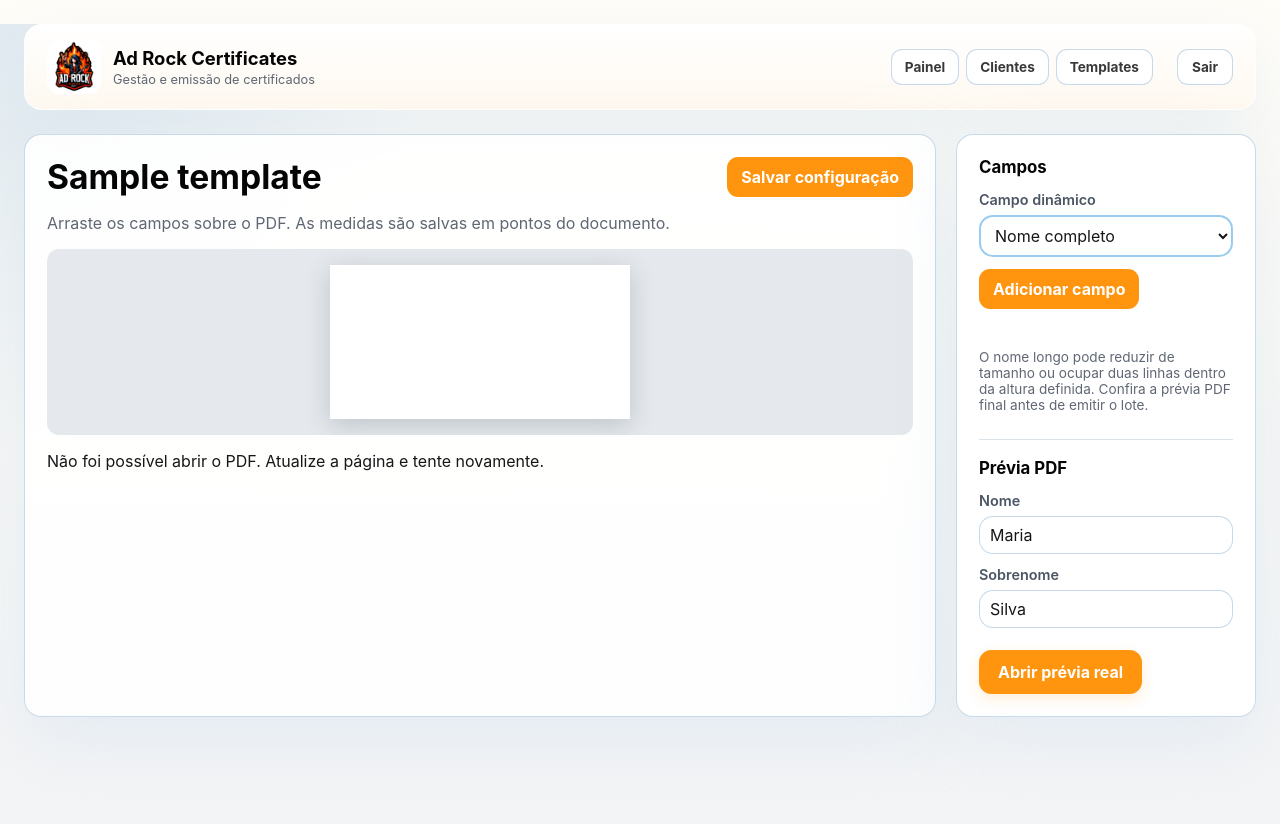
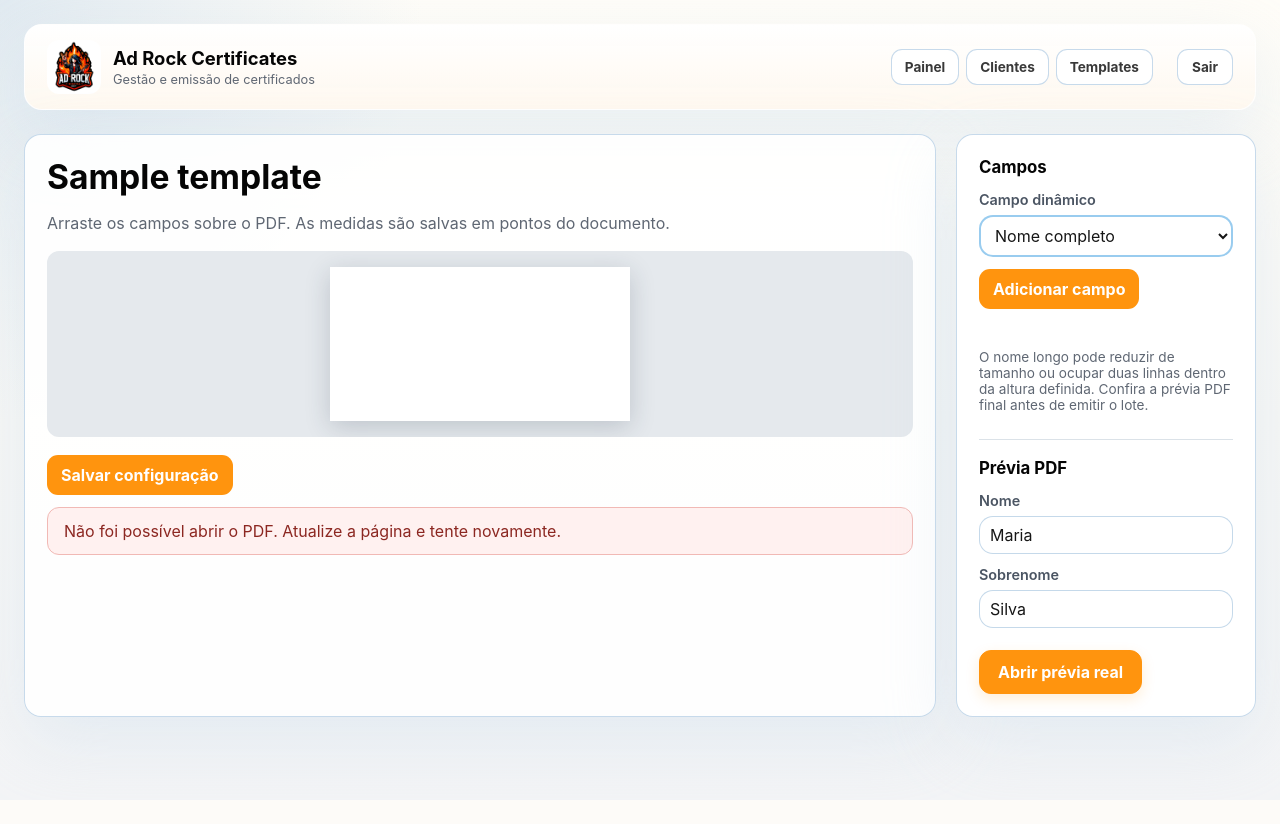
Before and after one commit to adrockmkt/adrock-gerador-certificados, a Flask app: page /templates/1/edit in a window 1280 px wide. After the commit the page ends 787 px from the top, so only its background shows below. Run offline with Flask 3, Linux system fonts and the light colour scheme; the visitor is signed in with stand-in values (Sample User, id 1); tables that the repository leaves empty hold one stand-in row (values such as "Sample post"); a map, chart or similar area stays blank; some libraries are stand-ins or nearby versions.

Commit message:
Improve template flow and editor feedback

```diff
--- a/app/static/app.css
+++ b/app/static/app.css
@@ -1,11 +1,11 @@
-@font-face { font-family: "Montserrat"; src: url("/static/fonts/montserrat/Montserrat-Regular.ttf") format("truetype"); font-weight: 400; }
-@font-face { font-family: "Montserrat"; src: url("/static/fonts/montserrat/Montserrat-SemiBold.ttf") format("truetype"); font-weight: 600; }
-@font-face { font-family: "Lato"; src: url("/static/fonts/lato/Lato-Regular.ttf") format("truetype"); font-weight: 400; }
-@font-face { font-family: "Lato"; src: url("/static/fonts/lato/Lato-SemiBold.ttf") format("truetype"); font-weight: 600; }
-@font-face { font-family: "Poppins"; src: url("/static/fonts/poppins/Poppins-Regular.ttf") format("truetype"); font-weight: 400; }
-@font-face { font-family: "Poppins"; src: url("/static/fonts/poppins/Poppins-SemiBold.ttf") format("truetype"); font-weight: 600; }
+@font-face { font-family: "Montserrat"; src: url("fonts/montserrat/Montserrat-Regular.ttf") format("truetype"); font-weight: 400; }
+@font-face { font-family: "Montserrat"; src: url("fonts/montserrat/Montserrat-SemiBold.ttf") format("truetype"); font-weight: 600; }
+@font-face { font-family: "Lato"; src: url("fonts/lato/Lato-Regular.ttf") format("truetype"); font-weight: 400; }
+@font-face { font-family: "Lato"; src: url("fonts/lato/Lato-SemiBold.ttf") format("truetype"); font-weight: 600; }
+@font-face { font-family: "Poppins"; src: url("fonts/poppins/Poppins-Regular.ttf") format("truetype"); font-weight: 400; }
+@font-face { font-family: "Poppins"; src: url("fonts/poppins/Poppins-SemiBold.ttf") format("truetype"); font-weight: 600; }
 :root {
-  font-family: Inter, system-ui, -apple-system, BlinkMacSystemFont, "Segoe UI", sans-serif;
+  font-family: Inter, system-ui, sans-serif;
   color: #171717;
   background: #fffdf8;
   --black: #050505;
@@ -18,7 +18,7 @@
 }
 * { box-sizing: border-box; }
 html { color-scheme: light; }
-body { min-height: 100vh; margin: 0; background: radial-gradient(circle at top left, rgba(193,214,233,.48), transparent 28%), linear-gradient(180deg, #fffdf8 0%, #f7f7f5 52%, #f3f4f6 100%); }
+body { display: flow-root; min-height: 100vh; margin: 0; font-family: inherit; font-weight: 400; background: radial-gradient(circle at top left, rgba(193,214,233,.48), transparent 28%), linear-gradient(180deg, #fffdf8 0%, #f7f7f5 52%, #f3f4f6 100%); }
 a { color: #262626; }
 a:hover { color: #a95600; }
 button { font: inherit; cursor: pointer; }
@@ -26,17 +26,20 @@
 h1 { margin: 0 0 10px; color: var(--black); font-size: clamp(1.65rem, 3vw, 2.1rem); line-height: 1.2; }
 h2 { color: var(--black); }
 .muted { color: var(--muted); }
-.eyebrow { margin: 0 0 10px; color: #b35700; font-size: .73rem; font-weight: 800; letter-spacing: .13em; text-transform: uppercase; }
+.eyebrow { margin: 0 0 10px; color: #b35700; font-size: .73rem; font-weight: 700; letter-spacing: .13em; text-transform: uppercase; }
 label { display: block; margin: 17px 0 7px; color: #4b5563; font-size: .9rem; font-weight: 600; }
 input:not([type="hidden"]):not([type="checkbox"]), select, textarea { display: block; width: 100%; padding: 11px 14px; color: #161616; background: rgba(255,255,255,.94); border: 1px solid rgba(193,214,233,.92); border-radius: 14px; font: inherit; }
 select { border-width: 2px; border-color: rgba(125,190,235,.78); }
 input:not([type="hidden"]):not([type="checkbox"]):focus, select:focus, textarea:focus { border-color: var(--orange); outline: none; box-shadow: 0 0 0 3px rgba(255,148,14,.18); }
 input[type="checkbox"] { width: 18px; height: 18px; margin-right: 8px; accent-color: var(--orange); vertical-align: middle; }
-form:not(.header-logout) > button:not(.text-button), .action-link { display: inline-flex; align-items: center; justify-content: center; min-height: 44px; padding: 11px 18px; color: white; background: var(--orange); border: 1px solid var(--orange); border-radius: 12px; font-weight: 750; text-decoration: none; box-shadow: 0 5px 14px rgba(255,148,14,.16); }
+form:not(.header-logout) > button:not(.text-button), .action-link { display: inline-flex; align-items: center; justify-content: center; min-height: 44px; padding: 11px 18px; color: white; background: var(--orange); border: 1px solid var(--orange); border-radius: 12px; font-weight: 700; text-decoration: none; box-shadow: 0 5px 14px rgba(255,148,14,.16); }
 form:not(.header-logout) > button:not(.text-button) { margin-top: 22px; }
 form:not(.header-logout) > button:not(.text-button):hover, .action-link:hover { color: white; background: #e27b00; border-color: #e27b00; }
 .error { padding: 13px 15px; color: #8c2721; background: #fff1f0; border: 1px solid #f1b9b5; border-radius: 12px; }
 .notice { padding: 13px 15px; color: #704b09; background: #fff2d1; border: 1px solid #f1d48f; border-radius: 12px; }
+.next-step { max-width: 780px; margin: 22px 0; padding: 20px 24px; background: #eef9f2; border: 1px solid #9ed7b4; border-radius: 17px; }
+.next-step strong { display: block; color: #176843; }
+.next-step p { margin: 8px 0 16px; }
 .small { font-size: .85rem; }
 .login-page { display: grid; place-items: center; padding: 24px; }
 .auth-shell { display: grid; grid-template-columns: minmax(0, 1fr) minmax(300px, 420px); gap: 32px; width: min(100%, 1060px); padding: 32px; background: linear-gradient(180deg, rgba(255,255,255,.97), rgba(255,248,239,.96)); border: 1px solid rgba(255,255,255,.85); border-radius: 20px; box-shadow: var(--shadow); }
@@ -77,7 +80,7 @@
 .home-grid { display: grid; grid-template-columns: repeat(2, minmax(0, 1fr)); gap: 20px; max-width: 900px; margin-top: 30px; }
 .home-card { display: flex; flex-direction: column; align-items: flex-start; gap: 10px; min-height: 215px; color: var(--black); text-decoration: none; transition: transform .15s ease, border-color .15s ease; }
 .home-card:hover { color: var(--black); border-color: #ffbf70; transform: translateY(-3px); }
-.home-card-icon { display: grid; place-items: center; width: 38px; height: 38px; color: #a95600; background: #fff0d9; border-radius: 11px; font-size: .8rem; font-weight: 800; }
+.home-card-icon { display: grid; place-items: center; width: 38px; height: 38px; color: #a95600; background: #fff0d9; border-radius: 11px; font-size: .8rem; font-weight: 700; }
 .home-card strong { font-size: 1.2rem; }
 .home-card > span:nth-of-type(2) { color: var(--muted); }
 .home-card-action { margin-top: auto; color: #b35700; font-size: .9rem; font-weight: 700; }
@@ -85,10 +88,15 @@
 .item-list li { margin: 12px 0; }
 .editor-layout { display: grid; grid-template-columns: minmax(0, 1fr) 300px; gap: 20px; width: min(calc(100% - 48px), 1280px); margin: 24px auto 60px; }
 .editor-workspace { min-width: 0; padding: 22px; background: rgba(255,255,255,.9); border: 1px solid rgba(193,214,233,.9); border-radius: 17px; box-shadow: var(--shadow); }
-.editor-heading { display: flex; align-items: start; justify-content: space-between; gap: 20px; }
+.editor-heading { margin-bottom: 18px; }
 .editor-heading h1 { margin: 0; }
-.editor-heading button, .editor-sidebar button:not(.field-item) { padding: 10px 14px; color: white; background: var(--orange); border: 0; border-radius: 11px; font-weight: 700; }
-.editor-heading button:hover, .editor-sidebar button:not(.field-item):hover { background: #e27b00; }
+.editor-save button, .editor-sidebar button:not(.field-item) { padding: 10px 14px; color: white; background: var(--orange); border: 0; border-radius: 11px; font-weight: 700; }
+.editor-save button:hover, .editor-sidebar button:not(.field-item):hover { background: #e27b00; }
+.editor-save button:disabled { cursor: wait; opacity: .65; }
+.editor-save { display: grid; justify-items: start; gap: 12px; margin-top: 18px; }
+.save-status { width: 100%; margin: 0; padding: 13px 16px; color: #425466; background: #f2f6fa; border: 1px solid #cbd8e4; border-radius: 12px; }
+.save-status.is-success { color: #176843; background: #e8f7ee; border-color: #9ed7b4; font-weight: 700; }
+.save-status.is-error { color: #8c2721; background: #fff1f0; border-color: #f1b9b5; }
 .pdf-stage { display: flex; justify-content: center; overflow: auto; padding: 16px; background: #e5e9ed; border-radius: 12px; }
 .pdf-page { position: relative; background: white; box-shadow: 0 6px 24px #22334433; }
 #field-layer { position: absolute; inset: 0; }
@@ -106,4 +114,4 @@
 .field-item { padding: 9px; text-align: left; background: #f1f5f7; border: 1px solid #dbe2e8; border-radius: 9px; }
 .field-item.selected { border-color: var(--orange); background: #fff2de; }
 @media (max-width: 900px) { .auth-shell { grid-template-columns: 1fr; } .editor-layout { grid-template-columns: 1fr; } .app-header { flex-wrap: wrap; } .header-brand { flex-basis: 100%; } }
-@media (max-width: 620px) { .login-page { padding: 12px; } .auth-shell { padding: 18px; gap: 20px; } .auth-brand { align-items: flex-start; } .auth-brand img { width: 60px; height: 60px; } .auth-features { grid-template-columns: 1fr; } .auth-features div { min-height: 0; } .app-header, .dashboard, .editor-layout { width: min(calc(100% - 24px), 1280px); } .app-header { padding: 14px; } .header-nav { width: 100%; } .header-logout { margin-left: auto; } .home-grid { grid-template-columns: 1fr; } .editor-heading { flex-wrap: wrap; } }
+@media (max-width: 620px) { .login-page { padding: 12px; } .auth-shell { padding: 18px; gap: 20px; } .auth-brand { align-items: flex-start; } .auth-brand img { width: 60px; height: 60px; } .auth-features { grid-template-columns: 1fr; } .app-header, .dashboard, .editor-layout { width: min(calc(100% - 24px), 1280px); } .app-header { padding: 14px; } .header-nav { width: 100%; } .header-logout { margin-left: auto; } .home-grid { grid-template-columns: 1fr; } }
--- a/app/static/editor.js
+++ b/app/static/editor.js
@@ -18,6 +18,18 @@
 let scale = 1;
 let page = null;
 let renderQueue = Promise.resolve();
+let editRevision = 0;
+
+function setStatus(message, tone = "neutral") {
+  status.textContent = message;
+  status.className = `save-status ${tone === "neutral" ? "" : `is-${tone}`}`;
+  status.setAttribute("role", tone === "error" ? "alert" : "status");
+}
+
+function markDirty() {
+  editRevision += 1;
+  setStatus("Alterações não salvas.");
+}
 
 const sample = { nome: "Maria", sobrenome: "Silva", nome_completo: "Maria Silva" };
 const labels = { nome: "Nome", sobrenome: "Sobrenome", nome_completo: "Nome completo" };
@@ -29,7 +41,7 @@
     await renderPage();
   } catch (error) {
     console.error("Falha ao carregar o template PDF no editor:", error);
-    status.textContent = "Não foi possível abrir o PDF. Atualize a página e tente novamente.";
+    setStatus("Não foi possível abrir o PDF. Atualize a página e tente novamente.", "error");
   }
 }
 
@@ -106,6 +118,7 @@
     box.removeEventListener("pointermove", move);
     box.removeEventListener("pointerup", end);
     box.removeEventListener("pointercancel", end);
+    if (field.x_pt !== oldX || field.y_pt !== oldY) markDirty();
     renderFields();
   };
   box.addEventListener("pointermove", move);
@@ -161,35 +174,37 @@
       field.height_pt = Math.min(pageHeight, Math.max(1, field.height_pt));
       field.y_pt = Math.max(field.height_pt / 2, Math.min(pageHeight - field.height_pt / 2, field.y_pt));
     }
+    markDirty();
     renderFields();
   });
 }
 document.getElementById("field-lines").addEventListener("change", (event) => {
   const field = fields.find((item) => item.id === selectedId);
-  if (field) { field.max_lines = Number(event.target.value); renderFields(); }
+  if (field) { field.max_lines = Number(event.target.value); markDirty(); renderFields(); }
 });
 document.getElementById("field-color").addEventListener("change", (event) => {
   const field = fields.find((item) => item.id === selectedId);
-  if (field) { field.color = event.target.value; renderFields(); }
+  if (field) { field.color = event.target.value; markDirty(); renderFields(); }
 });
 document.getElementById("field-align").addEventListener("change", (event) => {
   const field = fields.find((item) => item.id === selectedId);
-  if (field) { field.align = event.target.value; renderFields(); }
+  if (field) { field.align = event.target.value; markDirty(); renderFields(); }
 });
 document.getElementById("field-font").addEventListener("change", (event) => {
   const field = fields.find((item) => item.id === selectedId);
   if (field) {
     field.font_family = event.target.value;
     if (field.font_family === "Helvetica") field.font_weight = "regular";
+    markDirty();
     renderFields();
   }
 });
 document.getElementById("field-weight").addEventListener("change", (event) => {
   const field = fields.find((item) => item.id === selectedId);
-  if (field) { field.font_weight = event.target.value; renderFields(); }
+  if (field) { field.font_weight = event.target.value; markDirty(); renderFields(); }
 });
 document.getElementById("add-field").addEventListener("click", () => {
-  if (fields.length >= 20) { status.textContent = "Limite de 20 campos atingido."; return; }
+  if (fields.length >= 20) { setStatus("Limite de 20 campos atingido.", "error"); return; }
   const key = document.getElementById("new-field-key").value;
   const width = Math.min(400, pageWidth - 20);
   const field = {
@@ -199,15 +214,20 @@
     font_size_pt: 28, min_font_size_pt: 18, color: "#333333", align: "center",
   };
   fields.push(field);
+  markDirty();
   selectField(field.id);
 });
 document.getElementById("remove-field").addEventListener("click", () => {
   const index = fields.findIndex((item) => item.id === selectedId);
-  if (index >= 0) fields.splice(index, 1);
+  if (index >= 0) { fields.splice(index, 1); markDirty(); }
   selectedId = fields[0]?.id ?? null;
   renderFields();
 });
 document.getElementById("save-fields").addEventListener("click", async () => {
+  const button = document.getElementById("save-fields");
+  const savingRevision = editRevision;
+  button.disabled = true;
+  setStatus("Salvando configuração...");
   try {
     const response = await fetch(root.dataset.saveUrl, {
       method: "POST",
@@ -216,9 +236,15 @@
     });
     if (!response.ok) throw new Error("save failed");
     const result = await response.json();
-    status.textContent = `Configuração salva como versão ${result.version}.`;
+    if (editRevision === savingRevision) {
+      setStatus(`Configuração salva como versão ${result.version}.`, "success");
+    } else {
+      setStatus(`Versão ${result.version} salva. Há alterações mais recentes não salvas.`);
+    }
   } catch {
-    status.textContent = "Não foi possível salvar. Confira se os campos estão dentro da página e tente novamente.";
+    setStatus("Não foi possível salvar. Confira se os campos estão dentro da página e tente novamente.", "error");
+  } finally {
+    button.disabled = false;
   }
 });
 new ResizeObserver(() => renderPage()).observe(pageElement.parentElement);
--- a/app/templates/pdf_templates/editor.html
+++ b/app/templates/pdf_templates/editor.html
@@ -18,10 +18,12 @@
     <section class="editor-workspace">
       <div class="editor-heading">
         <div><h1>{{ template.name }}</h1><p class="muted">Arraste os campos sobre o PDF. As medidas são salvas em pontos do documento.</p></div>
-        <button id="save-fields" type="button">Salvar configuração</button>
       </div>
       <div class="pdf-stage"><div class="pdf-page" id="pdf-page"><canvas id="pdf-canvas"></canvas><div id="field-layer"></div></div></div>
-      <p id="editor-status" role="status">Versão atual: {{ version }}</p>
+      <div class="editor-save">
+        <button id="save-fields" type="button">Salvar configuração</button>
+        <p id="editor-status" class="save-status" role="status" aria-live="polite">Versão atual: {{ version }}</p>
+      </div>
     </section>
     <aside class="editor-sidebar">
       <h2>Campos</h2>
--- a/app/templates_pdf/routes.py
+++ b/app/templates_pdf/routes.py
@@ -31,7 +31,10 @@
 def index():
     with current_app.extensions["db_sessionmaker"]() as db:
         templates = db.scalars(select(PdfTemplate).order_by(PdfTemplate.id.desc())).all()
-    return render_template("pdf_templates/index.html", templates=templates, csrf_token=csrf_token())
+    created_id = request.args.get("template_id", type=int)
+    created_template = next((template for template in templates if template.id == created_id), None)
+    return render_template("pdf_templates/index.html", templates=templates,
+                           created_template=created_template, csrf_token=csrf_token())
 
 
 @templates_bp.post("/templates")
```
Also changed, not shown: app/templates/pdf_templates/index.html (+8 -1 lines), docs/implementation-plan.md (+1 -1 lines), tests/test_templates_pdf.py (+13 -0 lines), README.md.
